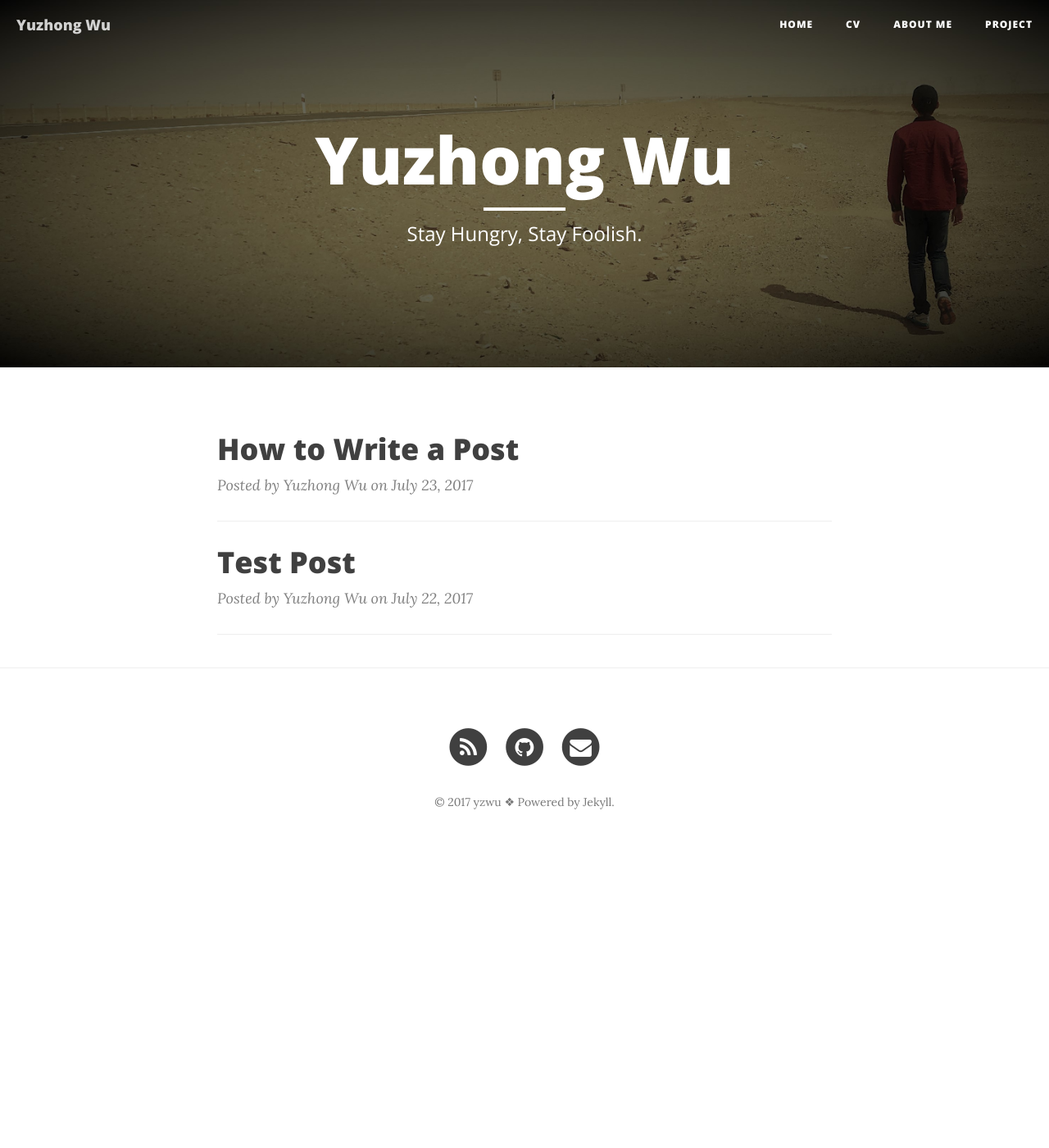
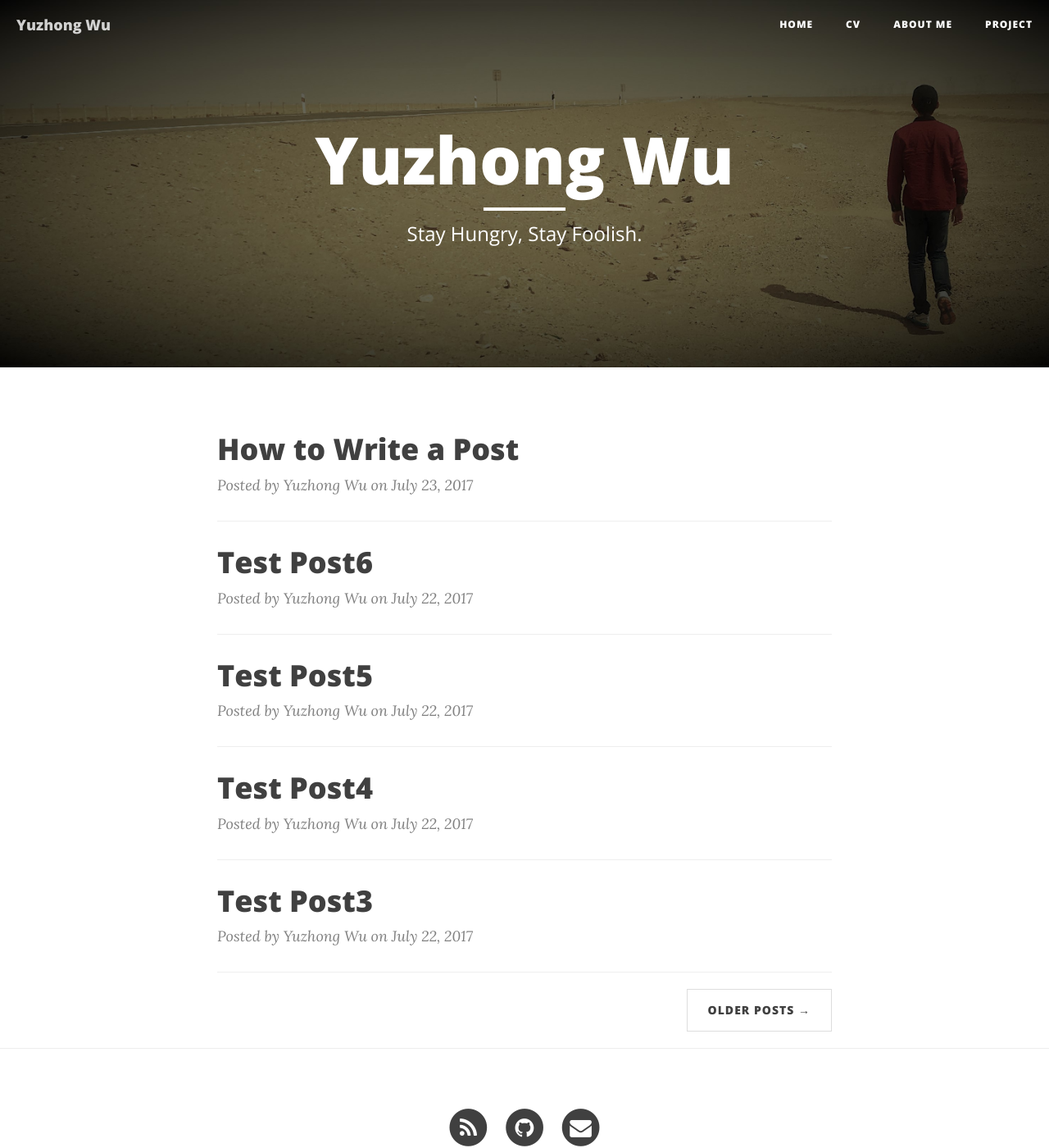
Before and after one commit to yzwu2017/yzwu2017.github.io, a Jekyll site: the page built from index.html, in a window 1280 px wide and 1400 px high. Shown: the whole window at 82% size. Built offline with Jekyll 4.4.1, drawn with Linux system fonts in a browser that asks for light colours; nearby versions of some CDN libraries; library files that are not in the unit come from our copies; the list of posts is cut into pages by our own code.

Commit message:
fix bug.

```diff
--- /dev/null
+++ b/_posts/2017-07-22-test-post3.markdown
@@ -0,0 +1,9 @@
+---
+layout:     post
+title:      "Test Post3"
+date:       2017-07-22 13:25:00
+author:     "Yuzhong Wu"
+header-img: "img/post-bg-01.jpg"
+---
+
+<p>This is a test post.</p>
--- /dev/null
+++ b/_posts/2017-07-22-test-post4.markdown
@@ -0,0 +1,9 @@
+---
+layout:     post
+title:      "Test Post4"
+date:       2017-07-22 13:25:00
+author:     "Yuzhong Wu"
+header-img: "img/post-bg-01.jpg"
+---
+
+<p>This is a test post.</p>
--- /dev/null
+++ b/_posts/2017-07-22-test-post5.markdown
@@ -0,0 +1,10 @@
+---
+layout:     post
+title:      "Test Post5"
+date:       2017-07-22 13:25:00
+author:     "Yuzhong Wu"
+header-img: "img/post-bg-01.jpg"
+---
+
+<p>This is a test post.</p>
+<p>This is a test post.</p>
--- /dev/null
+++ b/_posts/2017-07-22-test-post6.markdown
@@ -0,0 +1,10 @@
+---
+layout:     post
+title:      "Test Post6"
+date:       2017-07-22 13:25:00
+author:     "Yuzhong Wu"
+header-img: "img/post-bg-01.jpg"
+---
+
+<p>This is a test post.</p>
+<p>This is a test post.</p>
--- a/project.html
+++ b/project.html
@@ -4,7 +4,8 @@ title: "Project"
 description: ""
 ---
 
-
+<article class="post">
+	<div class="projects row">
 	{% include project_tags.html %}
 	{% for i in site.data.projects %}
 	<div class="project-item col-md-4 col-sm-6 col-xs-12" data-tags='{{ i.tags | jsonify | downcase }}'>
@@ -36,3 +37,5 @@ description: ""
 		</div>
 		</div>
 	{% endfor %}
+	</div>
+</article>
```
Also changed, not shown: _posts/2017-07-22-test-post2.markdown (added, +16 -0 lines). Lines whose indentation alone changed are shown as unchanged.
